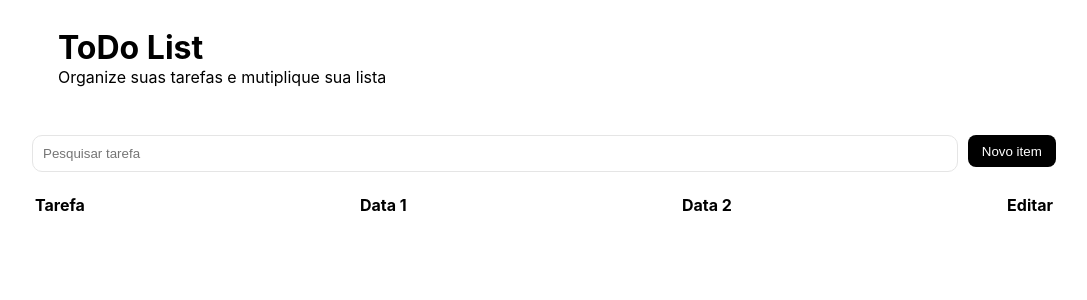
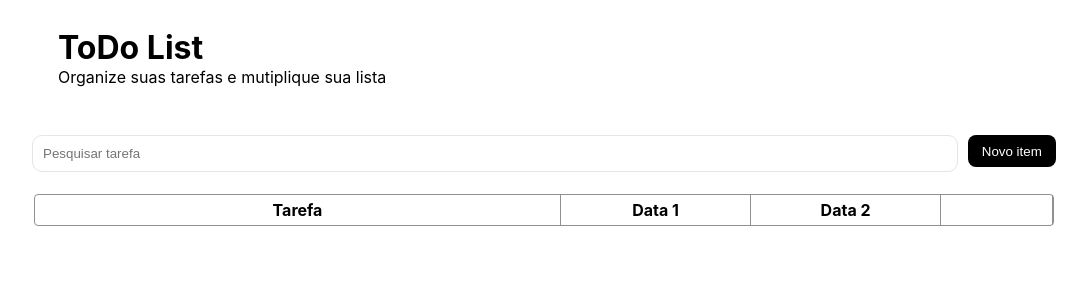
Before and after one commit to matheusdepsantos/todo-list, a React (Create React App) app: page / in a window 1280 px wide. Shown: the top 300 px of the page, without its empty margins (96-1183 px from the left). Built offline with nearby package versions, Linux system fonts and the light colour scheme; the HTML template or start-up script is replaced by a standard one.

Commit message:
Criação da logica e do botão editar

```diff
--- a/src/App.tsx
+++ b/src/App.tsx
@@ -6,6 +6,7 @@ import Input from "./components/Input";
 import List, { Tarefa } from "./components/List";
 import Modal from "./components/Modal";
 import DatePicker from "./components/DatePicker";
+import Table from "./components/Table";
 
 const styles = {
   textButton: {
@@ -19,6 +20,7 @@ const styles = {
 
 function App() {
   const [modalOpened, setModalOpened] = useState(false);
+  const [edit, setEdit] = useState<number | null>(null);
 
   const [pesquisarTarefa, setPesquisarTarefa] = useState("");
   const [novaTarefa, setnovaTarefa] = useState("");
@@ -37,13 +39,37 @@ function App() {
   }, [pesquisarTarefa, tarefas]);
 
   const adicionarTarefa = () => {
-    console.log(data);
+    console.log(edit);
+    if (edit === null) {
       setTarefas((tarefas) => [
         ...tarefas,
         { nome: novaTarefa, data: data, done: false },
       ]);
       setModalOpened(false);
       setnovaTarefa("");
+      setData("");
+    } else {
+      const newTarefas: any = tarefas.map((item, i) => {
+        if (i !== edit) {
+          return item;
+        }
+
+        if (i === edit) {
+          return {
+            nome: novaTarefa,
+            data: data,
+            done: false,
+          };
+        }
+      });
+
+      console.log(newTarefas);
+
+      setTarefas(newTarefas);
+      setModalOpened(false);
+      setnovaTarefa("");
+      setData("");
+    }
   };
 
   const completarTarefa = (index: number, isDone: boolean) => {
@@ -91,7 +117,13 @@ function App() {
             value={pesquisarTarefa}
             onChange={(event) => setPesquisarTarefa(event)}
           />
-          <Button label="Novo item" onClick={() => setModalOpened(true)} />
+          <Button
+            label="Novo item"
+            onClick={() => {
+              setModalOpened(true);
+              setEdit(null);
+            }}
+          />
         </div>
 
         {/* <List
@@ -100,34 +132,16 @@ function App() {
           onComplete={(i, d) => completarTarefa(i, d)}
         /> */}
 
-        <table>
-          <tr
-            style={{
-              display: "flex",
-              justifyContent: "space-between",
-              width: "100%",
+        <Table
+          tarefas={tarefasFiltradas}
+          onEdit={(e, f) => {
+            setnovaTarefa(f.nome);
+            setData(f.data);
+            setModalOpened(true);
+            setEdit(e);
           }}
-          >
-            <th>Tarefa</th>
-            <th>Data 1</th>
-            <th>Data 2</th>
-            <th>Editar</th>
-          </tr>
-          {tarefas.map((tarefa) => (
-            <tr
-              style={{
-                display: "flex",
-                justifyContent: "space-between",
-                width: "100%",
-              }}
-            >
-              <td>{tarefa.nome}</td>
-              <td>{tarefa.data}</td>
-              <td>{tarefa.data}</td>
-              <td>Editar</td>
-            </tr>
-          ))}
-        </table>
+          onRemove={(e) => removerTarefa(e)}
+        />
 
         <Modal
           opened={modalOpened}
--- a/src/index.css
+++ b/src/index.css
@@ -1,13 +1,56 @@
 body {
   margin: 0;
-  font-family: -apple-system, BlinkMacSystemFont, 'Segoe UI', 'Roboto', 'Oxygen',
-    'Ubuntu', 'Cantarell', 'Fira Sans', 'Droid Sans', 'Helvetica Neue',
+  font-family: -apple-system, BlinkMacSystemFont, "Segoe UI", "Roboto", "Oxygen",
+    "Ubuntu", "Cantarell", "Fira Sans", "Droid Sans", "Helvetica Neue",
     sans-serif;
   -webkit-font-smoothing: antialiased;
   -moz-osx-font-smoothing: grayscale;
 }
 
 code {
-  font-family: source-code-pro, Menlo, Monaco, Consolas, 'Courier New',
+  font-family: source-code-pro, Menlo, Monaco, Consolas, "Courier New",
     monospace;
 }
+
+table tr {
+  display: flex;
+  border: 1px solid #909090;
+  border-radius: 4px;
+}
+
+table tr th {
+  border: none;
+  border-right: 1px solid #909090;
+  padding: 5px 8px;
+}
+
+table tr th:first-child,
+td:first-child {
+  width: 50%;
+}
+
+table tr td {
+  border: none;
+  border-right: 1px solid #909090;
+  padding: 5px 8px;
+  display: flex;
+  justify-content: center;
+}
+
+table tr th:nth-child(2),
+td:nth-child(2) {
+  width: 17%;
+}
+
+table tr th:nth-child(3),
+td:nth-child(3) {
+  width: 17%;
+}
+
+table tr th:last-child,
+td:last-child {
+  flex: 1;
+  display: flex;
+  justify-content: center;
+  gap: 9px;
+}
```
Also changed, not shown: src/components/DatePicker.tsx (added, +23 -0 lines). Lines whose indentation alone changed are shown as unchanged.
